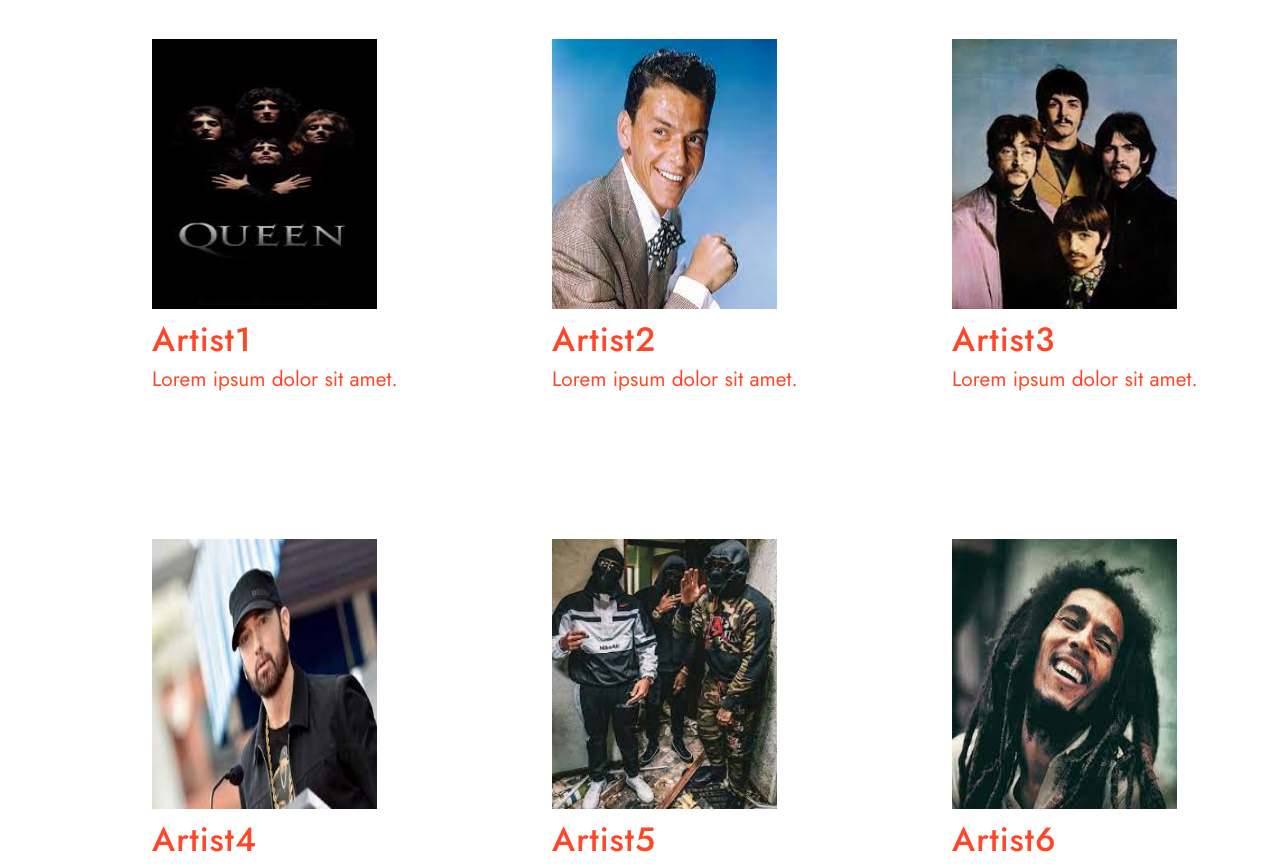
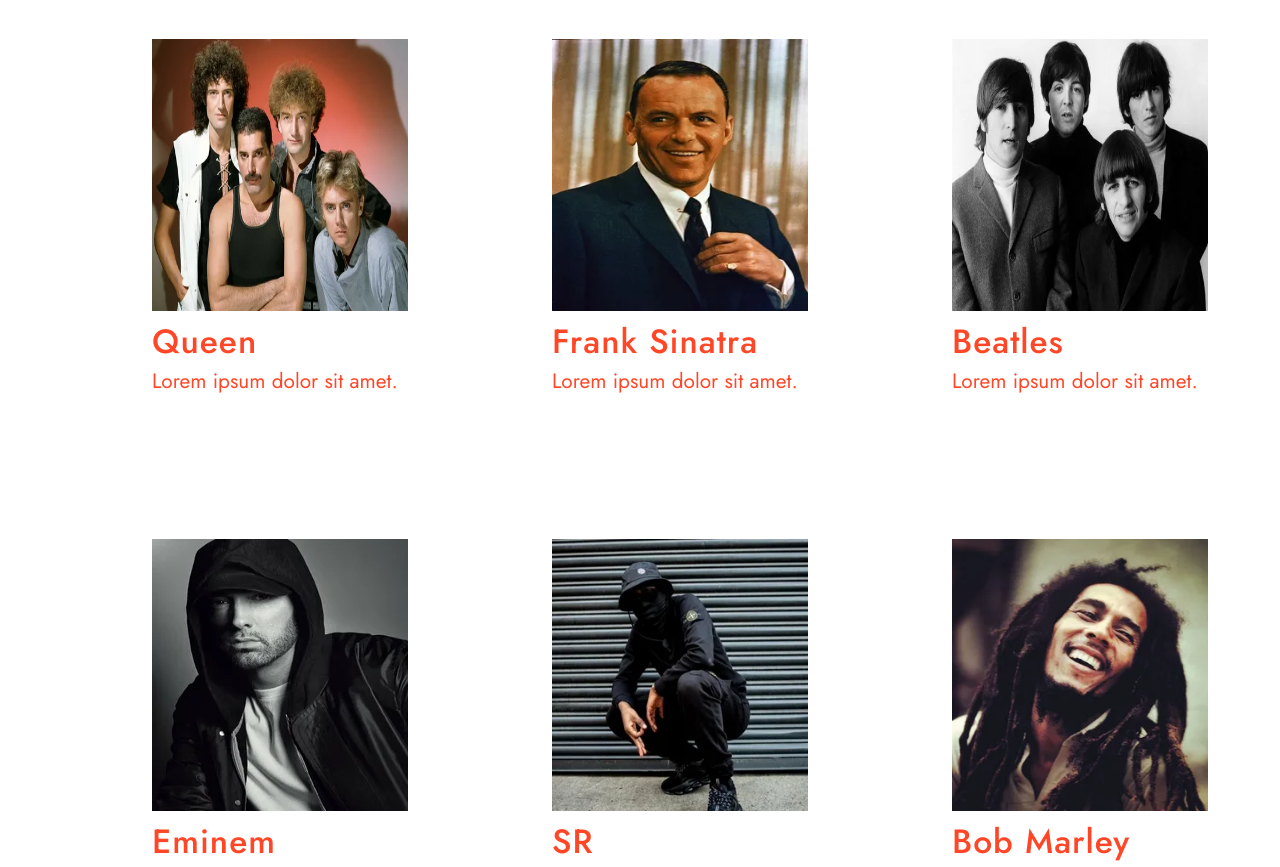
Before and after one commit to komatina02/starredMusic, a plain HTML site: page artists.html in a window 1280 px wide. Shown: the part 73-940 px from the top of the page. Drawn offline with Linux system fonts and the light colour scheme.

Commit message:
izvrsene izmene

```diff
--- a/artists.html
+++ b/artists.html
@@ -35,35 +35,35 @@
     </div>
     <div class="group">
       <div class="artist rock">
-        <img src="./images/artistimages/queen.jpg" alt="Artist1">
-        <h2>Artist1</h2>
+        <img src="./images/artistimages/queen.webp" alt="Artist1">
+        <h2>Queen</h2>
         <p>Lorem ipsum dolor sit amet.</p>
       </div>
       <div class="artist jazz">
-        <img src="./images/artistimages/download.jpg" alt="Artist2">
-        <h2>Artist2</h2>
+        <img src="./images/artistimages/FrankSinatra.webp" alt="Artist2">
+        <h2>Frank Sinatra</h2>
         <p>Lorem ipsum dolor sit amet.</p>
       </div>
       <div class="artist pop">
-        <img src="./images/artistimages/beatles.jpg
+        <img src="./images/artistimages/Beatles.webp
 
         " alt="Artist3">
-        <h2>Artist3</h2>
+        <h2>Beatles</h2>
         <p>Lorem ipsum dolor sit amet.</p>
       </div>
       <div class="artist rap">
-        <img src="./images/artistimages/eminem.jpg" alt="Artist4">
-        <h2>Artist4</h2>
+        <img src="./images/artistimages/eminem.webp" alt="Artist4">
+        <h2>Eminem</h2>
         <p>Lorem ipsum dolor sit amet.</p>
       </div>
       <div class="artist drill">
-        <img src="./images/artistimages/drill.jpg" alt="Artist5">
-        <h2>Artist5</h2>
+        <img src="./images/artistimages/drill.webp" alt="Artist5">
+        <h2>SR</h2>
         <p>Lorem ipsum dolor sit amet.</p>
       </div>
       <div class="artist sest">
-        <img src="./images/artistimages/bob.jpg" alt="Artist6">
-        <h2>Artist6</h2>
+        <img src="./images/artistimages/BobMarley.webp" alt="Artist6">
+        <h2>Bob Marley</h2>
         <p>Lorem ipsum dolor sit amet.</p>
       </div>
 
--- a/styles/artist.css
+++ b/styles/artist.css
@@ -16,8 +16,8 @@
 }
 
 .artist img{
-    width: 225px;
-    height: 270px;
+    width: 16rem;
+    height: 17rem;
 
 }
 
```
Also changed, not shown: images/artistimages/Beatles.webp (added), images/artistimages/BobMarley.webp (added), images/artistimages/FrankSinatra.webp (added), images/artistimages/beatles.jpg (deleted), images/artistimages/bob.jpg (deleted), images/artistimages/download.jpg (deleted), images/artistimages/drill.jpg (deleted), images/artistimages/drill.webp (added), images/artistimages/eminem.jpg (deleted), images/artistimages/eminem.webp (added), images/artistimages/queen.jpg (deleted), images/artistimages/queen.webp (added).
